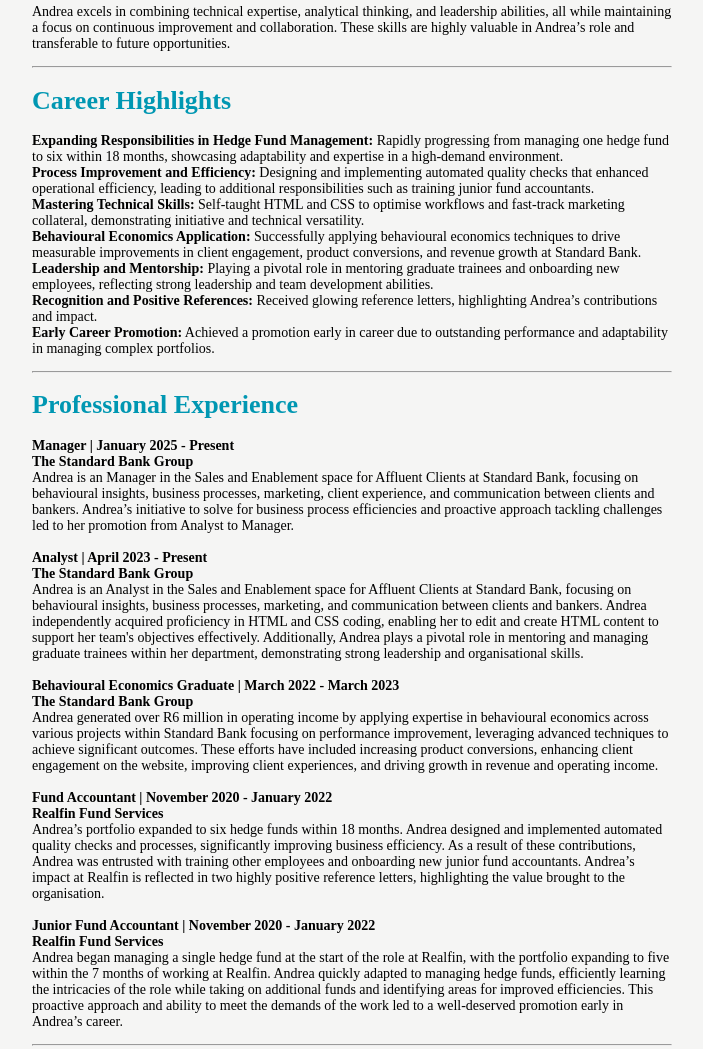
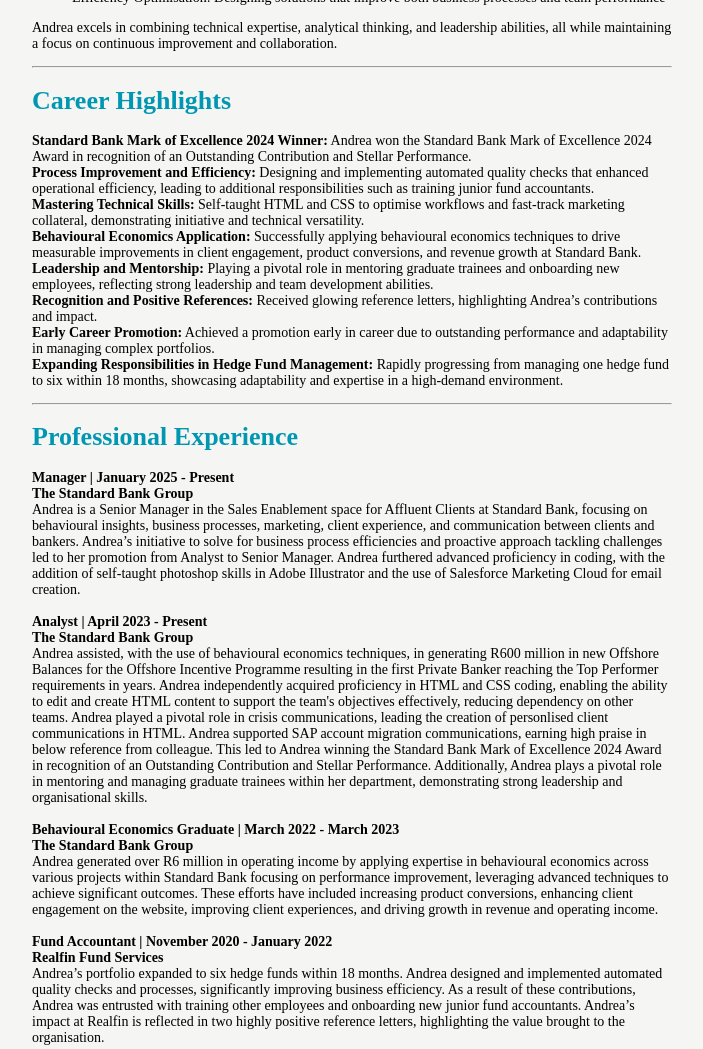
Before and after one commit to AS-in-Studio/Andrea-Settas-CV, a plain HTML site: page index.html in a window 1280 px wide. Shown: the part 998-2047 px from the top of the page, without its empty margins (288-991 px from the left). Drawn offline with Linux system fonts and the light colour scheme.

Commit message:
Update index.html

```diff
--- a/index.html
+++ b/index.html
@@ -51,7 +51,7 @@
 		Cape Town, South Africa</p>
 		<hr>
 				<h4>Business Analysis</h4>
-				<p>Andrea holds a Master’s degree in Economics from the University of Cape Town and is currently an Manager at Standard Bank, the largest bank in Africa, with Assets Under Management exceeding USD 170 billion. Andrea has demonstrated exceptional analytical and problem-solving skills, evident in the self-directed acquisition of HTML and CSS coding knowledge to streamline the production of marketing collateral in the current role. Additionally, Andrea has experience with data coding software, further showcasing technical versatility.
+				<p>Andrea holds a Master of Commerce degree in Economics from the University of Cape Town and is currently a Senior Manager at Standard Bank, the largest bank in Africa, with Assets Under Management exceeding USD 170 billion. Andrea has demonstrated exceptional analytical and problem-solving skills, evident in the self-directed acquisition of HTML and CSS coding knowledge to streamline the production of marketing collateral in the current role. Andrea won the Standard Bank Mark of Excellence 2024 Award in recognition of an Outstanding Contribution and Stellar Performance.
 <br><br>
 Andrea's professional journey reflects a commitment to excellence and continuous growth. Leadership skills have been honed through experience at Realfin, where Andrea trained new employees, and at Standard Bank, where responsibility includes mentoring and guiding graduate programme participants. A dedicated and hard-working individual, Andrea consistently goes beyond expectations to deliver high-quality outcomes.
 	  <br><br></p>
@@ -62,7 +62,7 @@
 			<ul>
 		<li>HTML and CSS coding: Self-taught ability to edit and create HTML &#38; CSS content, for Website &#38; Email Design.</li>
 		<li>Salesforce Marketing Cloud &#38; Adobe Dreamweaver: Experience with software to build websites and HTML emails.</li>
-		<li>Data Coding Tools: Experience with software for data management, visualisation, and analysis.</li>
+		<li>Adobe Illustrator: Experience with software to edit imagery for use in HTML emails.</li>
 		</ul></p>
 		<p>
 		<strong>Analytical Skills</strong>
@@ -94,12 +94,12 @@
 		<li>Self-Learning: Proactively learning new skills to address challenges and improve workflows.</li>
 		<li>Efficiency Optimisation: Designing solutions that improve both business processes and team performance</li></ul>
 		</p>
-	<p>Andrea excels in combining technical expertise, analytical thinking, and leadership abilities, all while maintaining a focus on continuous improvement and collaboration. These skills are highly valuable in Andrea’s role and transferable to future opportunities.
+	<p>Andrea excels in combining technical expertise, analytical thinking, and leadership abilities, all while maintaining a focus on continuous improvement and collaboration.
 		</p>
 		<hr>
 		<h1>Career Highlights</h1>
 		<p>
-		<strong>Expanding Responsibilities in Hedge Fund Management:</strong> Rapidly progressing from managing one hedge fund to six within 18 months, showcasing adaptability and expertise in a high-demand environment.
+			<strong>Standard Bank Mark of Excellence 2024 Winner:</strong> Andrea won the Standard Bank Mark of Excellence 2024 Award in recognition of an Outstanding Contribution and Stellar Performance.
 			<br>
 <strong>Process Improvement and Efficiency:</strong> Designing and implementing automated quality checks that enhanced operational efficiency, leading to additional responsibilities such as training junior fund accountants.
 			<br>
@@ -112,6 +112,8 @@
 <strong>Recognition and Positive References:</strong> Received glowing reference letters, highlighting Andrea’s contributions and impact.
 			<br>
 <strong>Early Career Promotion:</strong> Achieved a promotion early in career due to outstanding performance and adaptability in managing complex portfolios.
+		<br>
+		<strong>Expanding Responsibilities in Hedge Fund Management:</strong> Rapidly progressing from managing one hedge fund to six within 18 months, showcasing adaptability and expertise in a high-demand environment.
 		</p>
 		<hr>
 		<h1>Professional Experience</h1>
@@ -120,13 +122,13 @@
 			<br>
 <strong>The Standard Bank Group</strong>
 			<br>
-		Andrea is an Manager in the Sales and Enablement space for Affluent Clients at Standard Bank, focusing on behavioural insights, business processes, marketing, client experience, and communication between clients and bankers. Andrea’s initiative to solve for business process efficiencies and proactive approach tackling challenges led to her promotion from Analyst to Manager.
+		Andrea is a Senior Manager in the Sales Enablement space for Affluent Clients at Standard Bank, focusing on behavioural insights, business processes, marketing, client experience, and communication between clients and bankers. Andrea’s initiative to solve for business process efficiencies and proactive approach tackling challenges led to her promotion from Analyst to Senior Manager. Andrea furthered advanced proficiency in coding, with the addition of self-taught photoshop skills in Adobe Illustrator and the use of Salesforce Marketing Cloud for email creation.
 			<br><br>
 	<strong>Analyst | April 2023 - Present</strong>
 				<br>
 	<strong>The Standard Bank Group</strong>
 			<br>
-			Andrea is an Analyst in the Sales and Enablement space for Affluent Clients at Standard Bank, focusing on behavioural insights, business processes, marketing, and communication between clients and bankers. Andrea independently acquired proficiency in HTML and CSS coding, enabling her to edit and create HTML content to support her team's objectives effectively. Additionally, Andrea plays a pivotal role in mentoring and managing graduate trainees within her department, demonstrating strong leadership and organisational skills.
+			Andrea assisted, with the use of behavioural economics techniques, in generating R600 million in new Offshore Balances for the Offshore Incentive Programme resulting in the first Private Banker reaching the Top Performer requirements in years. Andrea independently acquired proficiency in HTML and CSS coding, enabling the ability to edit and create HTML content to support the team's objectives effectively, reducing dependency on other teams. Andrea played a pivotal role in crisis communications, leading the creation of personlised client communications in HTML. Andrea supported SAP account migration communications, earning high praise in below reference from colleague. This led to Andrea winning the Standard Bank Mark of Excellence 2024 Award in recognition of an Outstanding Contribution and Stellar Performance. Additionally, Andrea plays a pivotal role in mentoring and managing graduate trainees within her department, demonstrating strong leadership and organisational skills.
 			<br><br>
 			<strong>Behavioural Economics Graduate | March 2022 - March 2023</strong>
 				<br>
```
